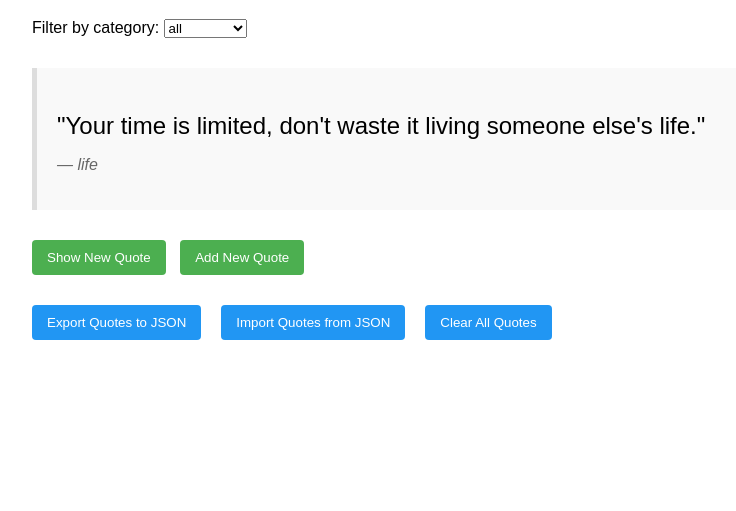
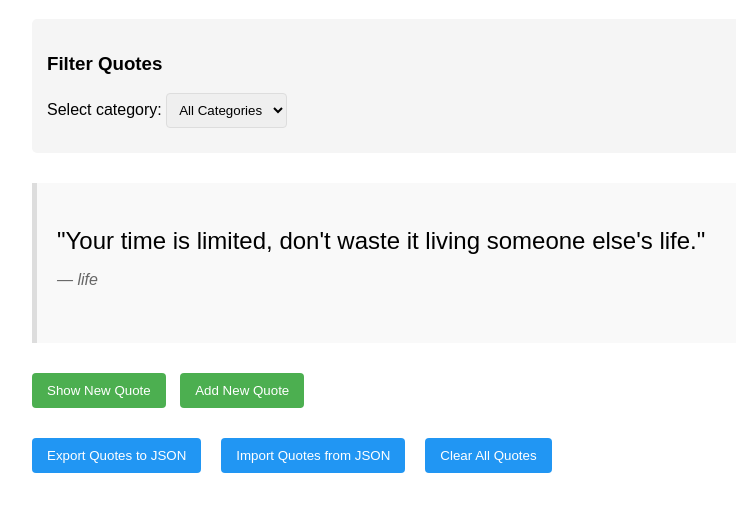
Before and after one commit to BarkiZed/alx_fe_javascript, a plain HTML site: page dom-manipulation/index.html in a window 1280 px wide. Shown: the part 81-592 px from the top of the page, without its empty margins (208-944 px from the left). Drawn offline with Linux system fonts and the light colour scheme.

Commit message:
Update index.html

```diff
--- a/dom-manipulation/index.html
+++ b/dom-manipulation/index.html
@@ -16,6 +16,7 @@
             padding: 20px;
             border-left: 5px solid #ddd;
             background-color: #f9f9f9;
+            min-height: 120px;
         }
         .quote-text {
             font-size: 1.5em;
@@ -44,6 +45,9 @@
         button.secondary:hover {
             background-color: #0b7dda;
         }
+        button.active {
+            background-color: #ff9800;
+        }
         input {
             padding: 8px;
             margin: 5px 0;
@@ -56,8 +60,17 @@
             background-color: #f0f0f0;
             border-radius: 5px;
         }
-        .category-filter {
+        .filter-section {
             margin-bottom: 20px;
+            padding: 15px;
+            background-color: #f5f5f5;
+            border-radius: 5px;
+        }
+        .category-buttons {
+            display: flex;
+            flex-wrap: wrap;
+            gap: 10px;
+            margin-top: 10px;
         }
         .storage-actions {
             margin-top: 20px;
@@ -68,16 +81,27 @@
         .hidden {
             display: none;
         }
+        select {
+            padding: 8px;
+            border-radius: 4px;
+            border: 1px solid #ddd;
+        }
     </style>
 </head>
 <body>
     <h1>Dynamic Quote Generator</h1>
 
-    <div class="category-filter">
-        <label for="categorySelect">Filter by category:</label>
-        <select id="categorySelect">
-            <option value="all">All Categories</option>
-        </select>
+    <div class="filter-section">
+        <h3>Filter Quotes</h3>
+        <div>
+            <label for="categoryFilter">Select category:</label>
+            <select id="categoryFilter">
+                <option value="all">All Categories</option>
+            </select>
+        </div>
+        <div class="category-buttons" id="categoryButtons">
+            <!-- Category buttons will be added dynamically -->
+        </div>
     </div>
 
     <div id="quoteDisplay">
```
